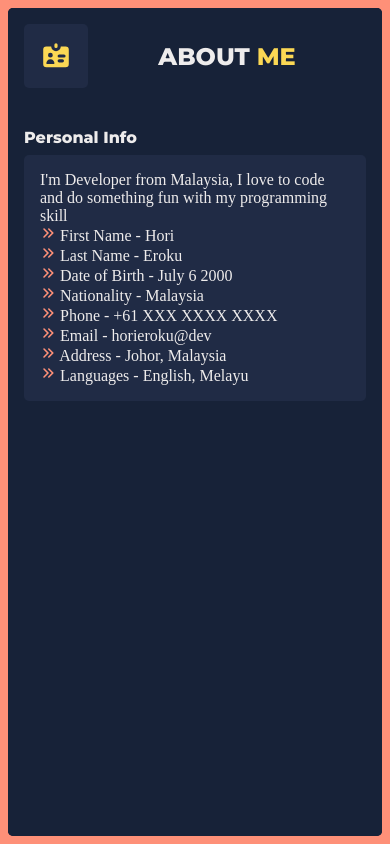
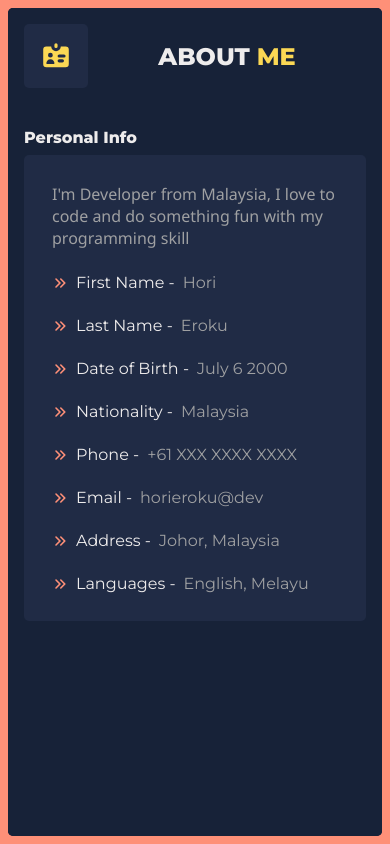
Before and after one commit to horieroku/horieroku.github.io, a plain HTML site: page index.html in a window 390 px wide. Drawn offline with Linux system fonts and the light colour scheme.

Commit message:
feat: css updated

```diff
--- a/assets/css/index.css
+++ b/assets/css/index.css
@@ -1,4 +1,4 @@
-@import url("https://fonts.googleapis.com/css2?family=Montserrat:wght@800&display=swap");
+@import url("https://fonts.googleapis.com/css2?family=Montserrat:wght@400;800&display=swap");
 
 * {
     padding: 0;
@@ -13,6 +13,8 @@
     --secondary-color-hover: #26314d;
     --white-color: #eeecec;
     --primary-font: "Montserrat", sans-serif;
+    --default-font: "Arial, Helvetica, sans-serif";
+    --about-me-list-item-color: #9fa0a2;
 }
 
 body {
@@ -78,6 +80,32 @@ body {
     margin: 0.5em 0 !important;
 }
 
+.about-me-title {
+    color: var(--about-me-list-item-color);
+    font-family: "Segoe UI", Tahoma, Geneva, Verdana, sans-serif;
+    padding: 0.75em;
+}
+
+.about-me-list {
+    display: grid;
+    grid-template-areas:
+        "first-name phone"
+        "last-name email"
+        "date-of-birth address"
+        "nationality languages";
+}
+
+.about-me-list-item {
+    display: flex;
+    padding: 0.75em;
+    align-items: center;
+    font-family: var(--primary-font);
+}
+
+.about-me-list-item > span {
+    color: var(--about-me-list-item-color);
+}
+
 .about-me-body {
     grid-area: about-me-body;
 }
--- a/assets/css/responsive-index.css
+++ b/assets/css/responsive-index.css
@@ -40,6 +40,56 @@
         display: none;
         padding: 0px 1em;
         background-color: var(--background-color);
+    }
+
+    /* ABOUT ME */
+    .sideBar#about-me > .body {
+        display: grid;
+        grid-template-areas:
+            "about-me-header"
+            "about-me-body";
+        margin: 1em 0 0 0;
+    }
+
+    .about-me-header {
+        grid-area: about-me-header;
+        font-weight: bold;
+        font-family: var(--primary-font);
+        margin: 0.5em 0 !important;
+    }
+
+    .about-me-title {
+        color: var(--about-me-list-item-color);
+        font-family: "Segoe UI", Tahoma, Geneva, Verdana, sans-serif;
+        padding: 0.75em;
+    }
+
+    .about-me-list {
+        display: grid;
+        grid-template-areas:
+            "first-name"
+            "last-name"
+            "date-of-birth"
+            "nationality"
+            "phone"
+            "email"
+            "address"
+            "languages";
+    }
+
+    .about-me-list-item {
+        display: flex;
+        padding: 0.75em;
+        align-items: center;
+        font-family: var(--primary-font);
+    }
+
+    .about-me-list-item > span {
+        color: var(--about-me-list-item-color);
+    }
+
+    .about-me-body {
+        grid-area: about-me-body;
     }
 }
 
@@ -86,6 +136,52 @@
         padding: 0px 1em;
         background-color: var(--background-color);
     }
+
+    /* ABOUT ME */
+    .sideBar#about-me > .body {
+        display: grid;
+        grid-template-areas:
+            "about-me-header"
+            "about-me-body";
+        margin: 1em 0 0 0;
+    }
+
+    .about-me-header {
+        grid-area: about-me-header;
+        font-weight: bold;
+        font-family: var(--primary-font);
+        margin: 0.5em 0 !important;
+    }
+
+    .about-me-title {
+        color: var(--about-me-list-item-color);
+        font-family: "Segoe UI", Tahoma, Geneva, Verdana, sans-serif;
+        padding: 0.75em;
+    }
+
+    .about-me-list {
+        display: grid;
+        grid-template-areas:
+            "first-name phone"
+            "last-name email"
+            "date-of-birth address"
+            "nationality languages";
+    }
+
+    .about-me-list-item {
+        display: flex;
+        padding: 0.75em;
+        align-items: center;
+        font-family: var(--primary-font);
+    }
+
+    .about-me-list-item > span {
+        color: var(--about-me-list-item-color);
+    }
+
+    .about-me-body {
+        grid-area: about-me-body;
+    }
 }
 
 /* RESPONSIVE AT LEAST */
--- a/assets/css/utilities.css
+++ b/assets/css/utilities.css
@@ -103,3 +103,7 @@
 .btn:hover {
     background-color: var(--secondary-color-hover);
 }
+
+.margin-left {
+    margin-left: 0.5em;
+}
```
